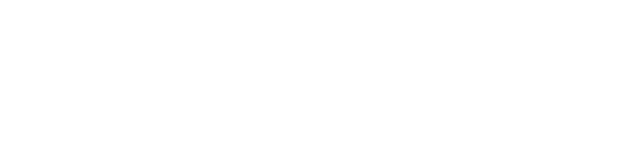
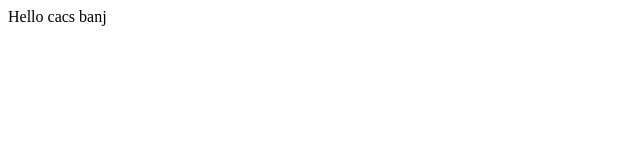
Before and after one commit to VanTung222/demoGit, a plain HTML site: page index.html in a window 1280 px wide. Shown: the whole page, without its empty margins (0-640 px from the left). Drawn offline with Linux system fonts and the light colour scheme.

Commit message:
gia moi update phan nay

```diff
--- a/index.html
+++ b/index.html
@@ -1,2 +1,4 @@
 <!DOCTYPE html>
-<body>  </body>
+<body>
+  Hello cacs banj
+</body>
```
